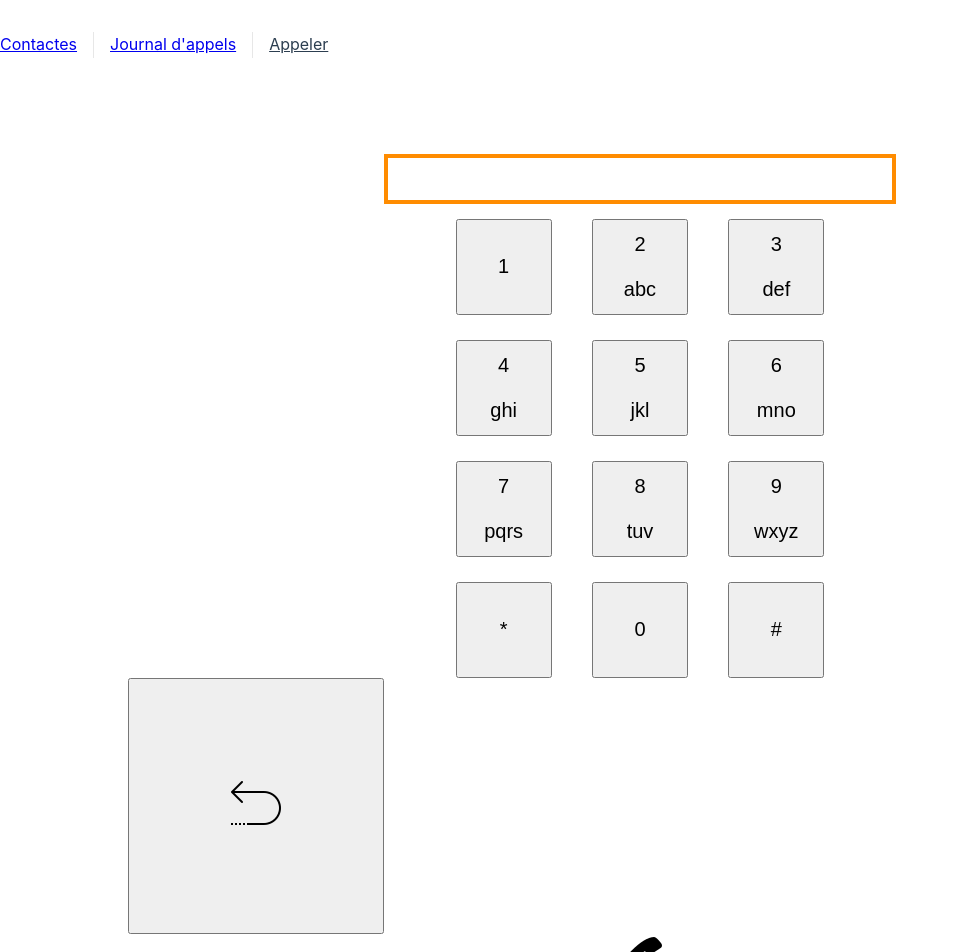
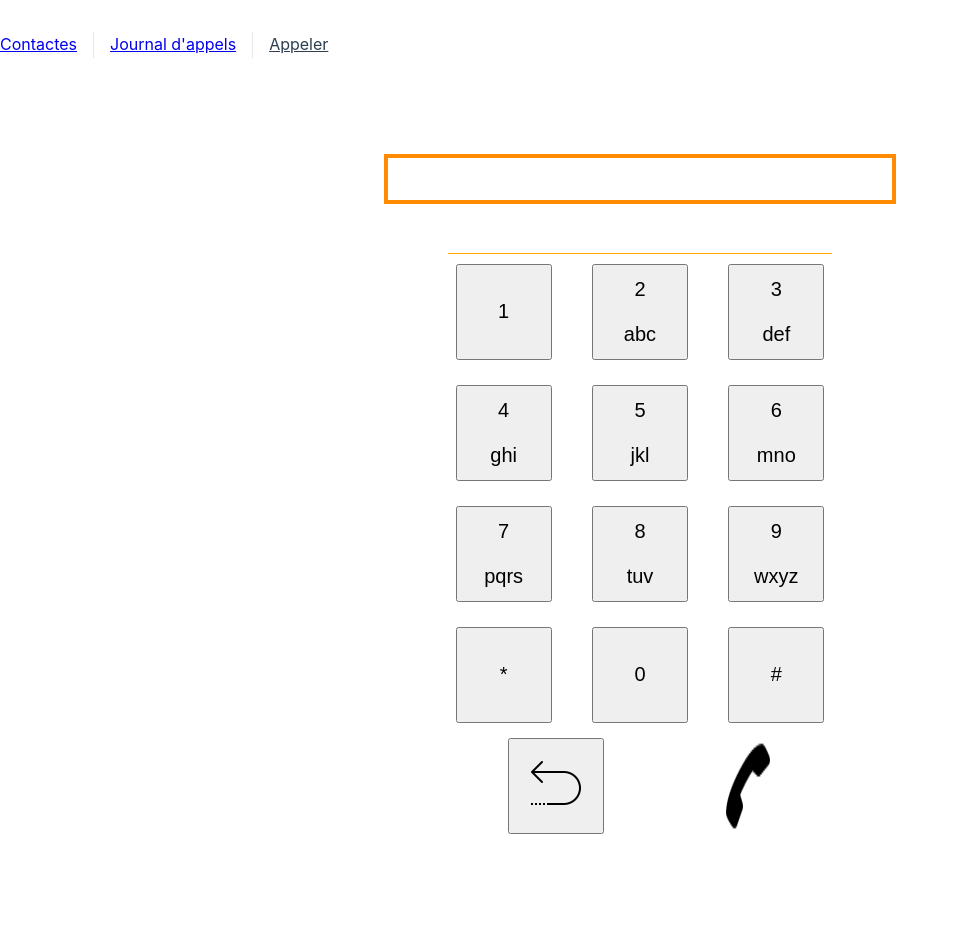
Before and after one commit to Mrpierrouge/telephone, a Vue app: page /clavier in a window 1280 px wide. Shown: the top 952 px of the page, without its empty margins (0-959 px from the left). After the commit the page ends 834 px from the top, so only its background shows below. Built offline with nearby package versions, Linux system fonts and the light colour scheme.

Commit message:
correction appel clavier

```diff
--- a/src/views/ClavierView.vue
+++ b/src/views/ClavierView.vue
@@ -28,9 +28,7 @@ export default {
       this.Contact = "";
     },
     appeler(num) {
-      if (num.length == 10) {
       this.store.appel(num);
-      }
     },
     InContact() {
       this.store.contacts.forEach((contact) => {
@@ -84,6 +82,7 @@ export default {
       <button @click="addToInput(0)">0</button>
       <button>#</button>
     </div>
+    <div class="end-zone">
       <button @click="suppToInput()" id="bouton-effacer">
         <img src="../assets/imgs/icon-retour.png" alt="effacer" />
       </button>
@@ -92,6 +91,7 @@ export default {
         alt="appeler"
         @click="appeler(Numero)"
       />
+    </div>
   </div>
 </template>
 <style scoped>
@@ -103,15 +103,14 @@ h2 {
   text-align: center;
 }
 .container {
+  min-width: 300px;
   display: flex;
-  justify-content: center;
   align-items: center;
-  padding-left: 10vw;
-  padding-right: 10vw;
   padding-top: 10vh;
   flex-direction: column;
 }
 .zone-boutons {
+  min-width: 200px;
   width: 30vw;
   display: flex;
   flex-wrap: wrap;
@@ -119,6 +118,7 @@ h2 {
   gap: 25px;
 }
 button {
+  max-width: 125px;
   width: 25%;
   display: flex;
   flex-direction: column;
@@ -127,4 +127,22 @@ button {
   aspect-ratio: 1/1;
   font-size: 20px;
 }
+.end-zone {
+  width: 30vw;
+  display: flex;
+  flex-direction: row;
+  justify-content: space-around;
+  margin-top: 15px;
+}
+img {
+  cursor: pointer;
+}
+h3 {
+  margin-bottom: 10px;
+  padding: 5px;
+  height: 35px;
+  width: 30%;
+  text-align: center;
+  border-bottom: solid 1px orange;
+}
 </style>
--- a/src/views/ContactView.vue
+++ b/src/views/ContactView.vue
@@ -56,7 +56,7 @@ export default {
   </div>
 </template>
 
-<style>
+<style scoped>
 .container {
   display: flex;
   justify-content: center;
@@ -84,4 +84,7 @@ button {
   margin-top: 10%;
   gap: 5px;
 }
+img{
+  cursor: pointer;
+}
 </style>
--- a/src/views/JournalView.vue
+++ b/src/views/JournalView.vue
@@ -45,4 +45,8 @@ export default {
   margin-top: 10%;
   gap: 5px;
 }
+img{
+    cursor: pointer;
+}
+
 </style>
```
Lines whose indentation alone changed are shown as unchanged.
